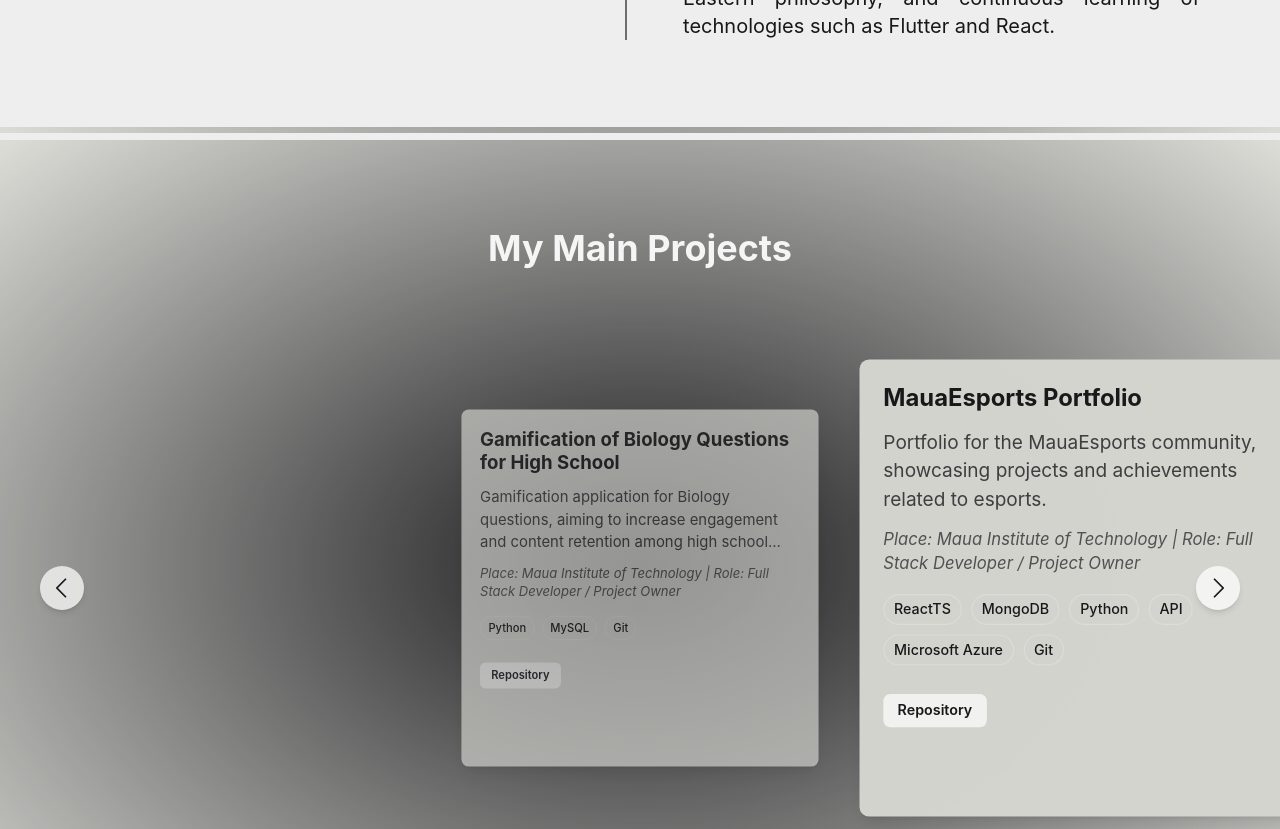
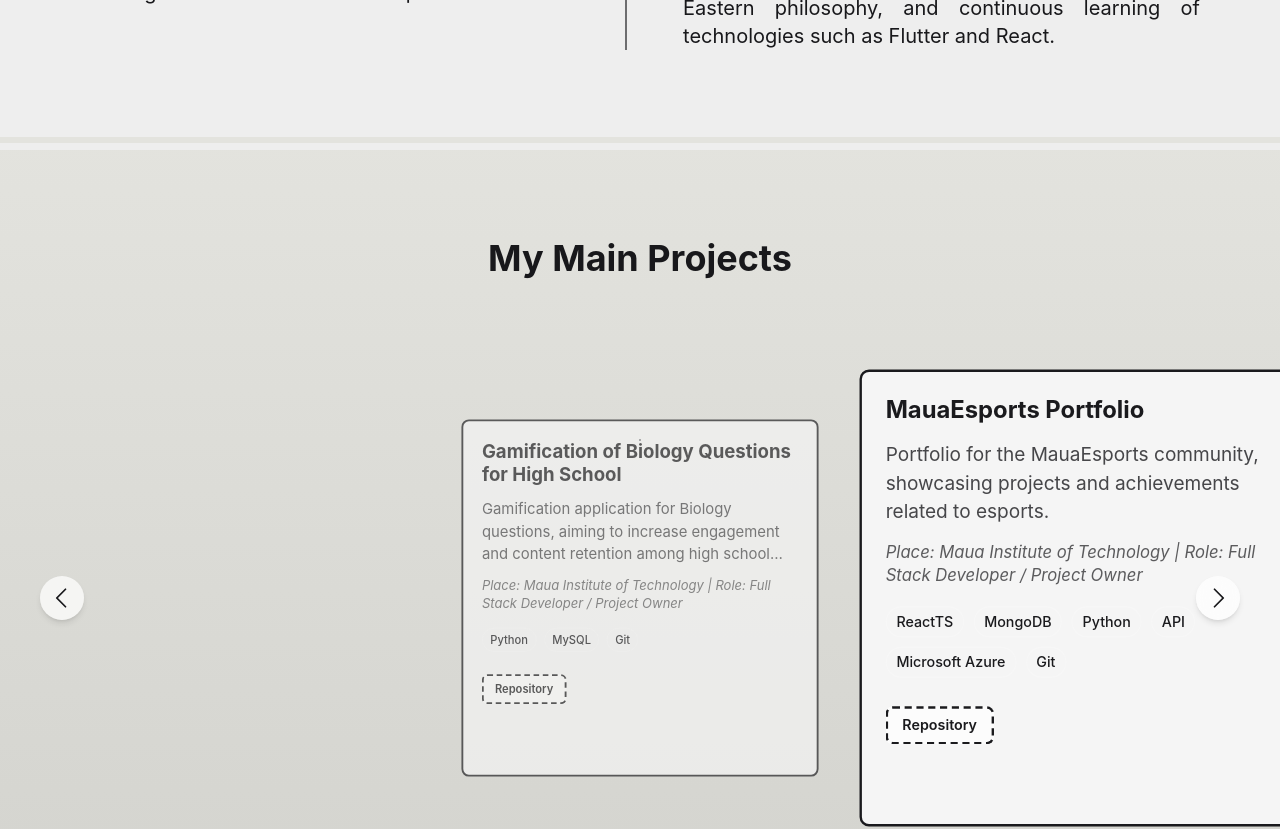
Before and after one commit to tokujiTO/portfolio-self, a React (Vite) app: page / in a window 1280 px wide. Shown: the part 1560-2389 px from the top of the page. Built offline with nearby package versions, Linux system fonts and the light colour scheme.

Commit message:
feat: add borders and background pattern

```diff
--- a/src/App.tsx
+++ b/src/App.tsx
@@ -46,21 +46,32 @@ function App() {
   }, [selectedCategory, technologies]);
 
   return (
-    <div className="i18n-content flex min-h-screen flex-col items-center overflow-x-hidden bg-linear-to-b from-(--color-bg-main-from) to-(--color-bg-main-to) text-(--color-text-primary) transition-colors duration-300">
+    <div
+      className="i18n-content flex min-h-screen flex-col items-center overflow-x-hidden bg-linear-to-b from-(--color-bg-main-from) to-(--color-bg-main-to) text-(--color-text-primary) transition-colors duration-300"
+      style={{
+        // Combinamos a textura (pontos) com o degradê de fundo
+        backgroundImage: `
+          radial-gradient(var(--color-text-secondary) 1px, transparent 0.8px),
+          linear-gradient(to bottom, var(--color-bg-main-from), var(--color-bg-main-to))
+        `,
+        backgroundSize: "32px 32px, 100% 100%",
+        backgroundAttachment: "fixed",
+      }}
+    >
       <Navbar />
       <div className="h-20 " />
-      <div className="relative flex w-full flex-col items-center px-4 pb-12 md:mb-[-24vh]  sm:px-8 md:px-12 md:pb-20 lg:px-10">
+      <div className="relative flex w-full flex-col items-center px-4 pb-12 md:mb-[-24vh] z-0 sm:px-8 md:px-12 md:pb-20 lg:px-10">
         <div className="mb-4 flex flex-col items-center text-center md:hidden">
           {/* Mobile */}
           <AnimatedElement
-            className="text-[clamp(2.4rem,13vw,4.5rem)]  italic font-bold leading-none"
+            className="text-[clamp(2.4rem,13vw,4.5rem)]  italic font-bold text-(--color-text-secondary) leading-none"
             direction="left"
             delay={200}
           >
             Tiago
           </AnimatedElement>
           <AnimatedElement
-            className="text-[clamp(2.4rem,13vw,4.5rem)] italic font-bold leading-none"
+            className="text-[clamp(2.4rem,13vw,4.5rem)] italic font-bold text-(--color-text-secondary) leading-none"
             direction="right"
             delay={350}
           >
@@ -69,7 +80,7 @@ function App() {
         </div>
         {/* >= a tablet */}
         <AnimatedElement
-          className="absolute lg:left-[40%] top-[12%] hidden -translate-x-full text-[clamp(4rem,12vw,18vh)] italic font-bold md:block"
+          className="absolute lg:left-[40%] top-[12%] hidden -translate-x-full text-[clamp(4rem,12vw,18vh)] italic font-bold text-(--color-text-secondary) md:block"
           direction="left"
           delay={200}
         >
@@ -81,14 +92,14 @@ function App() {
           className="z-10 w-[78%] max-w-88 rounded-b-full shadow-[0_30px_5px_-16px_rgba(0,0,0,0.2)] sm:w-[62%] md:w-[48%] md:max-w-none lg:w-2/5 md:mr-40 lg:mr-50"
         />
         <AnimatedElement
-          className="absolute left-1/2  top-[28%] hidden text-[clamp(4rem,12vw,18vh)] italic font-bold md:block"
+          className="absolute left-1/2  top-[28%] hidden text-[clamp(4rem,12vw,18vh)] italic font-bold text-(--color-text-secondary) md:block"
           direction="right"
           delay={400}
         >
           Massuda
         </AnimatedElement>
         <AnimatedElement
-          className="mt-6 flex flex-col items-center gap-1 text-center text-base italic font-bold sm:text-lg md:absolute md:left-[60%] md:top-[50%] md:mt-0 md:items-start md:text-[2.7vh]"
+          className="mt-6 flex flex-col items-center gap-1 text-(--color-text-secondary) text-center text-base italic font-bold sm:text-lg md:absolute md:left-[60%] md:top-[50%] md:mt-0 md:items-start md:text-[2.7vh]"
           direction="bottom"
         >
           <AnimatedElement className="flex" direction="bottom" delay={100}>
@@ -113,9 +124,9 @@ function App() {
       > */}
       <div
         id="projects"
-        className="w-full flex flex-col  border-t-20 border-b-20 border-(--color-panel) border-double  items-center py-14  md:py-16 lg:py-20 transition-colors duration-300 bg-radial from-(--color-text-secondary) to-(--color-text-tertiary) "
+        className="w-full flex flex-col  border-t-20 border-b-20 border-(--color-panel) border-double  items-center py-14  md:py-16 lg:py-20 transition-colors duration-300 bg-(--color-bg-main) "
       >
-        <h1 className="mt-2 w-full text-center text-3xl text-(--color-text-secondary-reversed) font-bold sm:text-4xl">
+        <h1 className="mt-2 w-full text-center text-3xl text-(--color-text-secondary) font-bold sm:text-4xl">
           {language === "pt" ? "Meus Principais Projetos" : "My Main Projects"}
         </h1>
         <Carousel data={projects} />
--- a/src/components/Sections/aboutMe.tsx
+++ b/src/components/Sections/aboutMe.tsx
@@ -7,7 +7,7 @@ export default function AboutMe() {
   return (
     <div
       id="about"
-      className="flex w-full flex-col gap-10 rounded-tr-[18%] bg-(--color-panel) px-4 py-14 pt-28 text-(--color-text-secondary) transition-colors duration-300 sm:px-8 md:rounded-tr-[24%] md:px-12 md:py-16 md:pt-40 lg:gap-12 lg:px-20 lg:py-20 lg:pt-48"
+      className="flex w-full flex-col gap-10 border-t-10 border-double border-t-(--color-text-secondary) rounded-tr-[18%] bg-(--color-panel) px-4 py-14 pt-28 text-(--color-text-secondary) transition-colors duration-300 sm:px-8 md:rounded-tr-[24%] md:px-12 md:py-16 md:pt-40 lg:gap-12 lg:px-20 lg:py-20 lg:pt-48"
     >
       <div className="flex min-h-[34vh] w-full flex-col items-center justify-center text-center md:min-h-[42vh]">
         <h1 className=" text-center text-xl font-bold italic leading-snug sm:text-2xl md:text-3xl">
--- a/src/components/bubble.tsx
+++ b/src/components/bubble.tsx
@@ -71,7 +71,7 @@ export default function Bubble() {
         className={`
         ${isExpanded ? "w-full z-50 h-[60vh]  justify-between" : "w-12 justify-center"}
         h-12 flex items-center
-        delay-100 flex-col
+        delay-100 flex-col relative
         px-3 sm:p-4 bg-(--color-surface) backdrop-blur-md shadow-lg rounded-2xl border border-(--color-border-soft)
         cursor-pointer sm:text-lg text-(--color-text-primary)
         transition-all duration-500 ease-in-out overflow-hidden
@@ -176,7 +176,7 @@ export default function Bubble() {
           )}
           {isExpanded && (
             <span
-              className={`font-bold tracking-tighter duration-300 transition-all text-xs sm:text-sm ${showCloseIcon ? "opacity-100 translate-x-0 " : "opacity-0 -translate-x-20"} italic`}
+              className={`font-bold absolute left-7/9 top-10 -translate-x-full tracking-tighter duration-300 transition-all text-xs sm:text-sm ${showCloseIcon ? "opacity-100 translate-x-0 " : "opacity-0 -translate-x-20"} italic`}
               onClick={expand}
             >
               <ArrowLineLeftIcon size={32} />
--- a/src/components/carousel.tsx
+++ b/src/components/carousel.tsx
@@ -217,7 +217,7 @@ export default function Carousel({ data, clickable }: CarouselProps) {
         {datalist.map((item, index) => (
           <div
             key={index}
-            className={`carousel-card hover:shadow-xl ${clickable ? "hover:cursor-pointer" : ""} flex min-h-88 min-w-[min(82vw,20rem)] max-w-[min(82vw,20rem)] flex-col rounded-xl bg-(--color-card) p-4 shadow-lg transition-transform duration-75 ease-in-out sm:min-h-96 sm:min-w-[20rem] sm:max-w-[20rem] sm:p-5 lg:min-w-[24rem] lg:max-w-[24rem] lg:rounded-lg`}
+            className={`carousel-card hover:shadow-xl ${clickable ? "hover:cursor-pointer" : ""} flex min-h-88 min-w-[min(82vw,20rem)] max-w-[min(82vw,20rem)] border-2 shadow-(--color-text-secondary) border-(--color-text-secondary) flex-col rounded-xl bg-(--color-text-secondary-reversed) p-4 transition-transform duration-75 ease-in-out sm:min-h-96 sm:min-w-[20rem] sm:max-w-[20rem] sm:p-5 lg:min-w-[24rem] lg:max-w-[24rem] lg:rounded-lg`}
             style={{
               transform: `scale(${calculateScale(index)})`,
               opacity: 0.5 + (calculateScale(index) - 0.8) / 0.8,
@@ -238,19 +238,19 @@ export default function Carousel({ data, clickable }: CarouselProps) {
               openLink(item.linkedin);
             }}
           >
-            <div className="flex h-full flex-col gap-3 text-(--color-text-primary)">
+            <div className="flex h-full flex-col gap-3 text-(--color-text-secondary)">
               <h2 className="text-lg font-bold leading-tight lg:text-xl">
                 {item.title || item.name}
               </h2>
 
               {item.description && (
-                <p className="line-clamp-3 text-sm text-(--color-text-primary)/80 lg:text-base">
+                <p className="line-clamp-3 text-sm text-(--color-text-secondary)/80 lg:text-base">
                   {item.description}
                 </p>
               )}
 
               {(item.place || item.role) && (
-                <p className="text-xs italic text-(--color-text-primary)/70 lg:text-sm">
+                <p className="text-xs italic text-(--color-text-secondary)/70 lg:text-sm">
                   {item.place
                     ? `${language === "pt" ? "Local" : "Place"}: ${item.place}`
                     : ""}
@@ -281,7 +281,7 @@ export default function Carousel({ data, clickable }: CarouselProps) {
                     target="_blank"
                     rel="noopener noreferrer"
                     onClick={(event) => event.stopPropagation()}
-                    className="rounded-md bg-(--color-surface) px-3 py-1.5 text-xs font-semibold transition hover:brightness-95"
+                    className="rounded-md bg-(--color-surface) border-2 border-(--color-text-secondary) border-dashed px-3 py-1.5 text-xs font-semibold transition hover:brightness-95"
                   >
                     {language === "pt" ? "Repo Front" : "Front Repo"}
                   </a>
@@ -293,7 +293,7 @@ export default function Carousel({ data, clickable }: CarouselProps) {
                     target="_blank"
                     rel="noopener noreferrer"
                     onClick={(event) => event.stopPropagation()}
-                    className="rounded-md bg-(--color-surface) px-3 py-1.5 text-xs font-semibold transition hover:brightness-95"
+                    className="rounded-md bg-(--color-surface) border-2 border-(--color-text-secondary) border-dashed px-3 py-1.5 text-xs font-semibold transition hover:brightness-95"
                   >
                     {language === "pt" ? "Repo Back" : "Back Repo"}
                   </a>
@@ -307,7 +307,7 @@ export default function Carousel({ data, clickable }: CarouselProps) {
                       target="_blank"
                       rel="noopener noreferrer"
                       onClick={(event) => event.stopPropagation()}
-                      className="rounded-md bg-(--color-surface) px-3 py-1.5 text-xs font-semibold transition hover:brightness-95"
+                      className="rounded-md bg-(--color-surface) border-2 border-(--color-text-secondary) border-dashed px-3 py-1.5 text-xs font-semibold transition hover:brightness-95"
                     >
                       {language === "pt" ? "Repositório" : "Repository"}
                     </a>
--- a/src/components/footer.tsx
+++ b/src/components/footer.tsx
@@ -11,7 +11,7 @@ const Footer = () => {
   return (
     <footer
       id="contact"
-      className="z-10 w-full bg-(--color-footer) px-4 py-10 text-(--color-text-tertiary) shadow-xl transition-colors duration-300 sm:px-6 md:px-8 md:py-12"
+      className="z-10 w-full bg-(--color-footer) px-4 py-10 border-t-16 border-double border-(--color-panel) text-(--color-text-tertiary) shadow-xl transition-colors duration-300 sm:px-6 md:px-8 md:py-12"
     >
       <div className="max-w-6xl mx-auto flex flex-col md:flex-row justify-between items-center gap-8">
         {/* Lado Esquerdo: Identidade */}
--- a/src/index.css
+++ b/src/index.css
@@ -1,8 +1,8 @@
 @import "tailwindcss";
 
 :root {
-  --color-bg-main-from: #e5e5e0;
-  --color-bg-main-to: #d5d5d0;
+  --color-bg-main-from: #18181b; /* Um cinza quase preto (Zink 950) */
+  --color-bg-main-to: #27272a; /* Um cinza escuro (Zink 900) */
   --color-panel: #3c3c3c;
   --color-footer: #232323;
   --color-surface: rgba(255, 255, 255, 0.5);
@@ -84,3 +84,8 @@ html[data-language-changing="true"] .i18n-content {
     flex: none; /* Evita que os cards se estiquem */
   }
 }
+
+body {
+  font-family: "Inter", sans-serif;
+  background-color: var(--color-bg-main-from);
+}
```
